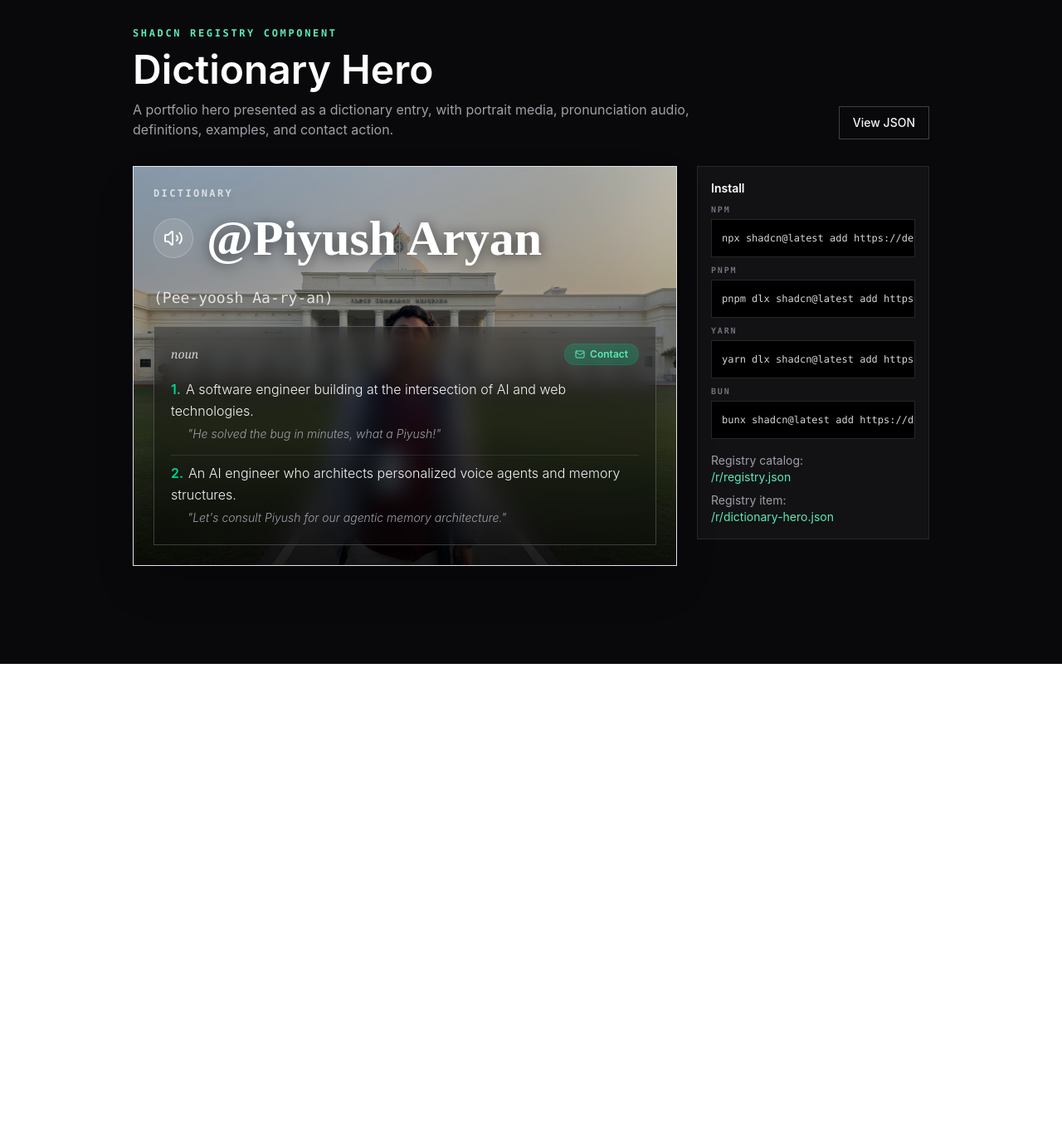
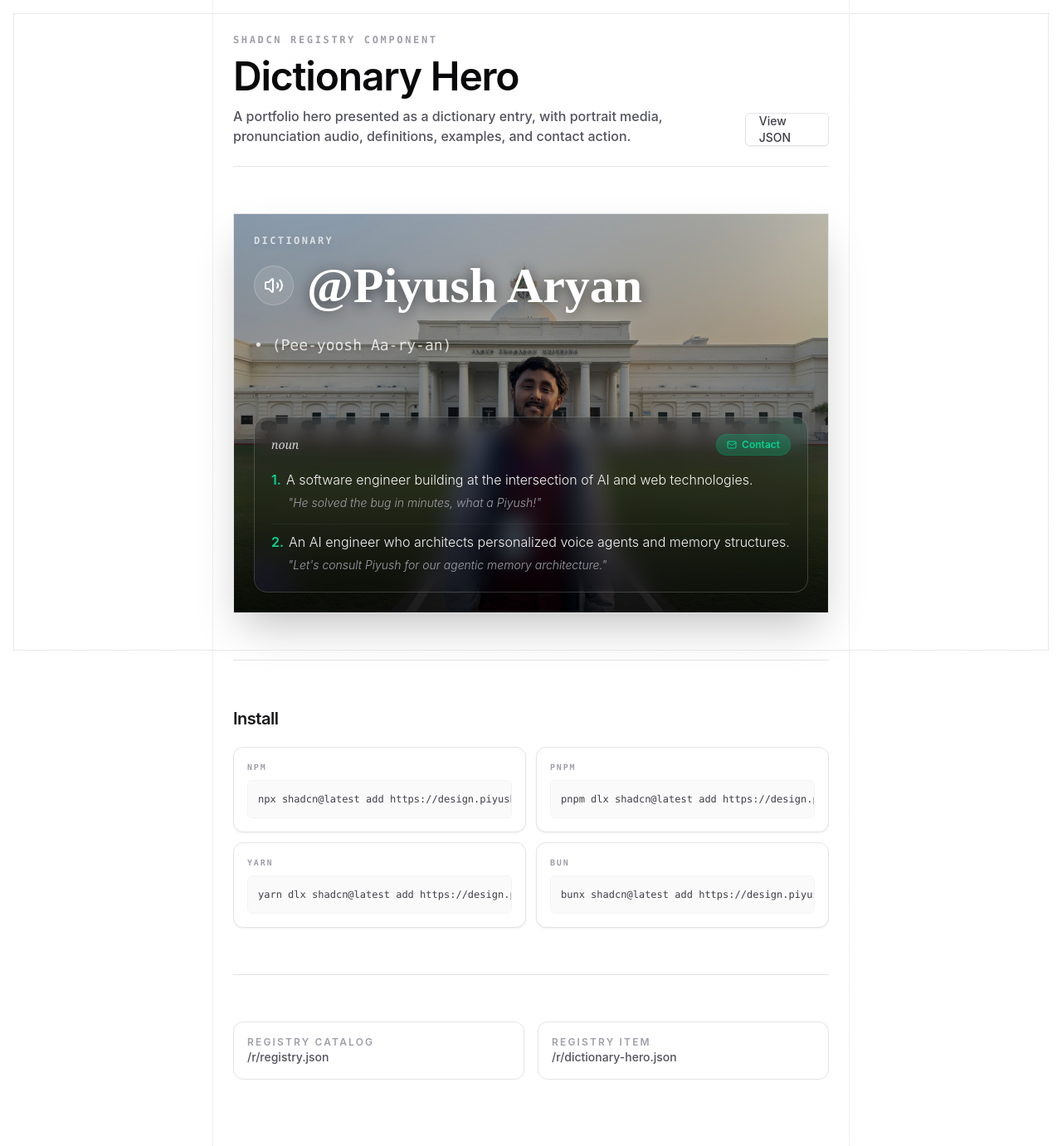
Before and after one commit to PiyushAryan/liquid-ui, a Next.js app: page / in a window 1280 px wide. Shown: the whole page at 83% size. Before the commit the page ends 800 px from the top, so only its background shows below. Built offline with nearby package versions, Linux system fonts and the light colour scheme.

Commit message:
Match registry page to my-space theme

```diff
--- a/app/globals.css
+++ b/app/globals.css
@@ -1,4 +1,6 @@
 @import "tailwindcss";
+
+@custom-variant dark (&:where(.dark, .dark *));
 
 :root {
   --background: #ffffff;
--- a/app/layout.tsx
+++ b/app/layout.tsx
@@ -6,14 +6,25 @@ export const metadata: Metadata = {
   description: "A shadcn custom registry for the Dictionary Hero component.",
 };
 
+const themeScript = `
+  try {
+    const theme = localStorage.getItem("theme") ||
+      (window.matchMedia("(prefers-color-scheme: dark)").matches ? "dark" : "light");
+    document.documentElement.classList.toggle("dark", theme === "dark");
+  } catch {}
+`;
+
 export default function RootLayout({
   children,
 }: Readonly<{
   children: React.ReactNode;
 }>) {
   return (
-    <html lang="en" className="h-full antialiased">
-      <body className="min-h-full flex flex-col">{children}</body>
+    <html lang="en" className="h-full antialiased" suppressHydrationWarning>
+      <body className="flex min-h-full flex-col">
+        <script dangerouslySetInnerHTML={{ __html: themeScript }} />
+        {children}
+      </body>
     </html>
   );
 }
--- a/app/page.tsx
+++ b/app/page.tsx
@@ -25,17 +25,24 @@ const installCommands = [
 
 export default function Home() {
   return (
-    <main className="min-h-screen bg-zinc-950 text-zinc-50">
-      <section className="mx-auto flex min-h-screen w-full max-w-5xl flex-col gap-8 px-4 py-8 sm:px-6 lg:px-8">
-        <div className="flex flex-col gap-4 sm:flex-row sm:items-end sm:justify-between">
+    <main className="relative min-h-screen bg-white font-sans text-zinc-900 selection:bg-zinc-900 selection:text-white transition-colors duration-500 ease-in-out dark:bg-zinc-950 dark:text-zinc-50 dark:selection:bg-white dark:selection:text-zinc-900">
+      <div className="pointer-events-none fixed inset-y-4 left-4 z-50 hidden border-l border-dotted border-zinc-300 dark:border-zinc-700 sm:block" />
+      <div className="pointer-events-none fixed inset-y-4 right-4 z-50 hidden border-r border-dotted border-zinc-300 dark:border-zinc-700 sm:block" />
+      <div className="pointer-events-none fixed inset-x-4 top-4 z-50 hidden border-t border-dotted border-zinc-300 dark:border-zinc-700 sm:block" />
+      <div className="pointer-events-none fixed inset-x-4 bottom-4 z-50 hidden border-b border-dotted border-zinc-300 dark:border-zinc-700 sm:block" />
+
+      <div className="relative z-10 min-h-screen w-full overflow-auto">
+        <section className="mx-auto min-h-screen w-full max-w-3xl border-x border-dotted border-zinc-200 dark:border-zinc-800/80">
+          <div className="space-y-10 px-4 pb-20 pt-8 sm:space-y-14 sm:px-6 sm:pt-10">
+            <div className="flex flex-col gap-4 border-b border-zinc-200 pb-6 dark:border-zinc-800 sm:flex-row sm:items-end sm:justify-between">
               <div className="space-y-3">
-            <p className="font-mono text-xs font-semibold uppercase tracking-[0.22em] text-emerald-300">
+                <p className="font-mono text-xs font-semibold uppercase tracking-[0.22em] text-zinc-400 dark:text-zinc-500">
                   shadcn registry component
                 </p>
-            <h1 className="max-w-2xl text-4xl font-semibold tracking-normal text-white sm:text-5xl">
+                <h1 className="max-w-2xl text-4xl font-semibold tracking-tight text-zinc-950 dark:text-zinc-50 sm:text-5xl">
                   Dictionary Hero
                 </h1>
-            <p className="max-w-2xl text-sm leading-6 text-zinc-400 sm:text-base">
+                <p className="max-w-2xl text-sm font-medium leading-6 text-zinc-600 dark:text-zinc-400 sm:text-base">
                   A portfolio hero presented as a dictionary entry, with portrait
                   media, pronunciation audio, definitions, examples, and contact
                   action.
@@ -44,25 +51,28 @@ export default function Home() {
 
               <a
                 href="/r/dictionary-hero.json"
-            className="inline-flex h-10 items-center justify-center border border-zinc-700 px-4 text-sm font-medium text-zinc-100 transition-colors hover:border-emerald-400 hover:text-emerald-300"
+                className="inline-flex h-10 items-center justify-center rounded-md border border-zinc-200 bg-white px-4 text-sm font-medium text-zinc-700 shadow-sm shadow-zinc-950/5 transition-colors hover:bg-zinc-50 hover:text-zinc-950 dark:border-zinc-800 dark:bg-zinc-950 dark:text-zinc-300 dark:shadow-black/20 dark:hover:bg-zinc-900 dark:hover:text-zinc-50"
               >
                 View JSON
               </a>
             </div>
 
-        <div className="grid gap-6 lg:grid-cols-[minmax(0,1fr)_280px] lg:items-start">
             <DictionaryHero />
 
-          <aside className="space-y-4 border border-zinc-800 bg-zinc-900/60 p-4">
-            <div className="space-y-2">
-              <h2 className="text-sm font-semibold text-white">Install</h2>
-              <div className="space-y-2">
+            <hr className="border-zinc-200 dark:border-zinc-800" />
+
+            <div className="space-y-5">
+              <h2 className="text-xl font-semibold tracking-tight">Install</h2>
+              <div className="grid gap-3 sm:grid-cols-2">
                 {installCommands.map(({ label, command }) => (
-                  <div key={label} className="space-y-1">
-                    <p className="font-mono text-[10px] font-semibold uppercase tracking-[0.18em] text-zinc-500">
+                  <div
+                    key={label}
+                    className="rounded-xl border border-zinc-200 bg-white p-4 shadow-sm shadow-zinc-950/5 transition-colors hover:bg-zinc-50 dark:border-zinc-800 dark:bg-zinc-950 dark:shadow-black/20 dark:hover:bg-zinc-900/40"
+                  >
+                    <p className="mb-2 font-mono text-[10px] font-semibold uppercase tracking-[0.18em] text-zinc-400 dark:text-zinc-500">
                       {label}
                     </p>
-                    <pre className="overflow-x-auto border border-zinc-800 bg-black p-3 text-xs leading-5 text-zinc-300">
+                    <pre className="overflow-x-auto rounded-md border border-zinc-100 bg-zinc-50 p-3 text-xs leading-5 text-zinc-700 dark:border-zinc-800/80 dark:bg-zinc-900/50 dark:text-zinc-300">
                       <code>{command}</code>
                     </pre>
                   </div>
@@ -70,25 +80,31 @@ export default function Home() {
               </div>
             </div>
 
-            <div className="space-y-2 text-sm text-zinc-400">
-              <p>
-                Registry catalog:
-                <br />
-                <a className="text-emerald-300 hover:text-emerald-200" href="/r/registry.json">
+            <hr className="border-zinc-200 dark:border-zinc-800" />
+
+            <div className="grid gap-4 text-sm sm:grid-cols-2">
+              <a
+                className="rounded-xl border border-zinc-200 p-4 font-medium text-zinc-600 transition-colors hover:bg-zinc-50 hover:text-zinc-950 dark:border-zinc-800 dark:text-zinc-400 dark:hover:bg-zinc-900/40 dark:hover:text-zinc-50"
+                href="/r/registry.json"
+              >
+                <span className="block text-xs font-semibold uppercase tracking-[0.18em] text-zinc-400 dark:text-zinc-500">
+                  Registry catalog
+                </span>
                 /r/registry.json
               </a>
-              </p>
-              <p>
-                Registry item:
-                <br />
-                <a className="text-emerald-300 hover:text-emerald-200" href="/r/dictionary-hero.json">
+              <a
+                className="rounded-xl border border-zinc-200 p-4 font-medium text-zinc-600 transition-colors hover:bg-zinc-50 hover:text-zinc-950 dark:border-zinc-800 dark:text-zinc-400 dark:hover:bg-zinc-900/40 dark:hover:text-zinc-50"
+                href="/r/dictionary-hero.json"
+              >
+                <span className="block text-xs font-semibold uppercase tracking-[0.18em] text-zinc-400 dark:text-zinc-500">
+                  Registry item
+                </span>
                 /r/dictionary-hero.json
               </a>
-              </p>
             </div>
-          </aside>
           </div>
         </section>
+      </div>
     </main>
   )
 }
--- a/components/dictionary-hero.tsx
+++ b/components/dictionary-hero.tsx
@@ -157,13 +157,18 @@ export function DictionaryHero({
             </span>
 
             <span className="mt-2 select-none font-mono text-sm tracking-normal text-white/80 drop-shadow-md sm:mt-4 sm:text-base md:text-lg">
-              ({phonetic})
+              • ({phonetic})
             </span>
           </div>
         </div>
 
         <div className="absolute bottom-6 left-4 right-4 z-10 sm:left-6 sm:right-6">
-          <div className="relative border border-white/20 bg-zinc-950/35 p-4 shadow-2xl backdrop-blur-md dark:border-zinc-800/60 dark:bg-black/25 sm:p-5">
+          <div className="group/glass relative overflow-hidden rounded-2xl border border-white/18 bg-zinc-950/10 p-4 shadow-2xl backdrop-blur-md dark:border-zinc-800/60 dark:bg-black/10 sm:p-5">
+            <div className="pointer-events-none absolute inset-0 z-0 overflow-hidden rounded-2xl">
+              <div className="absolute -right-12 -top-12 h-24 w-24 rounded-full bg-emerald-500/10 blur-xl transition-all duration-700 group-hover/glass:bg-emerald-500/20" />
+              <div className="absolute -bottom-12 -left-12 h-24 w-24 rounded-full bg-indigo-500/10 blur-xl transition-all duration-700 group-hover/glass:bg-indigo-500/20" />
+            </div>
+
             <div className="relative z-10 w-full space-y-4">
               <div className="flex items-center justify-between gap-3">
                 <span className="select-none font-serif text-sm italic text-zinc-300 dark:text-zinc-400">
@@ -172,7 +177,7 @@ export function DictionaryHero({
 
                 <a
                   href={contactHref}
-                  className="group/contact inline-flex items-center gap-1.5 rounded-full border border-emerald-500/20 bg-emerald-500/25 px-3 py-1 text-xs font-semibold text-emerald-300 transition-all duration-300 hover:bg-emerald-500/20"
+                  className="group/contact inline-flex items-center gap-1.5 rounded-full border border-emerald-500/20 bg-emerald-500/28 px-3 py-1 text-xs font-semibold text-emerald-400 transition-all duration-300 hover:bg-emerald-500/20"
                 >
                   <Mail className="size-3 transition-transform group-hover/contact:rotate-12" />
                   <span className="hidden sm:inline">{contactLabel}</span>
@@ -183,7 +188,7 @@ export function DictionaryHero({
                 {definitions.map((definition, index) => (
                   <div key={`${definition.text}-${index}`} className="space-y-1">
                     {index > 0 ? (
-                      <div className="my-2 border-t border-white/10 dark:border-zinc-800/60" />
+                      <div className="my-2 border-t border-white/5 dark:border-zinc-800/40" />
                     ) : null}
                     <p className="text-sm font-light leading-relaxed sm:text-base">
                       <span className="mr-1.5 font-semibold text-emerald-400">
```
Also changed, not shown: public/r/dictionary-hero.json (+1 -1 lines), registry/default/dictionary-hero/dictionary-hero.tsx (+9 -4 lines). Lines whose indentation alone changed are shown as unchanged.
